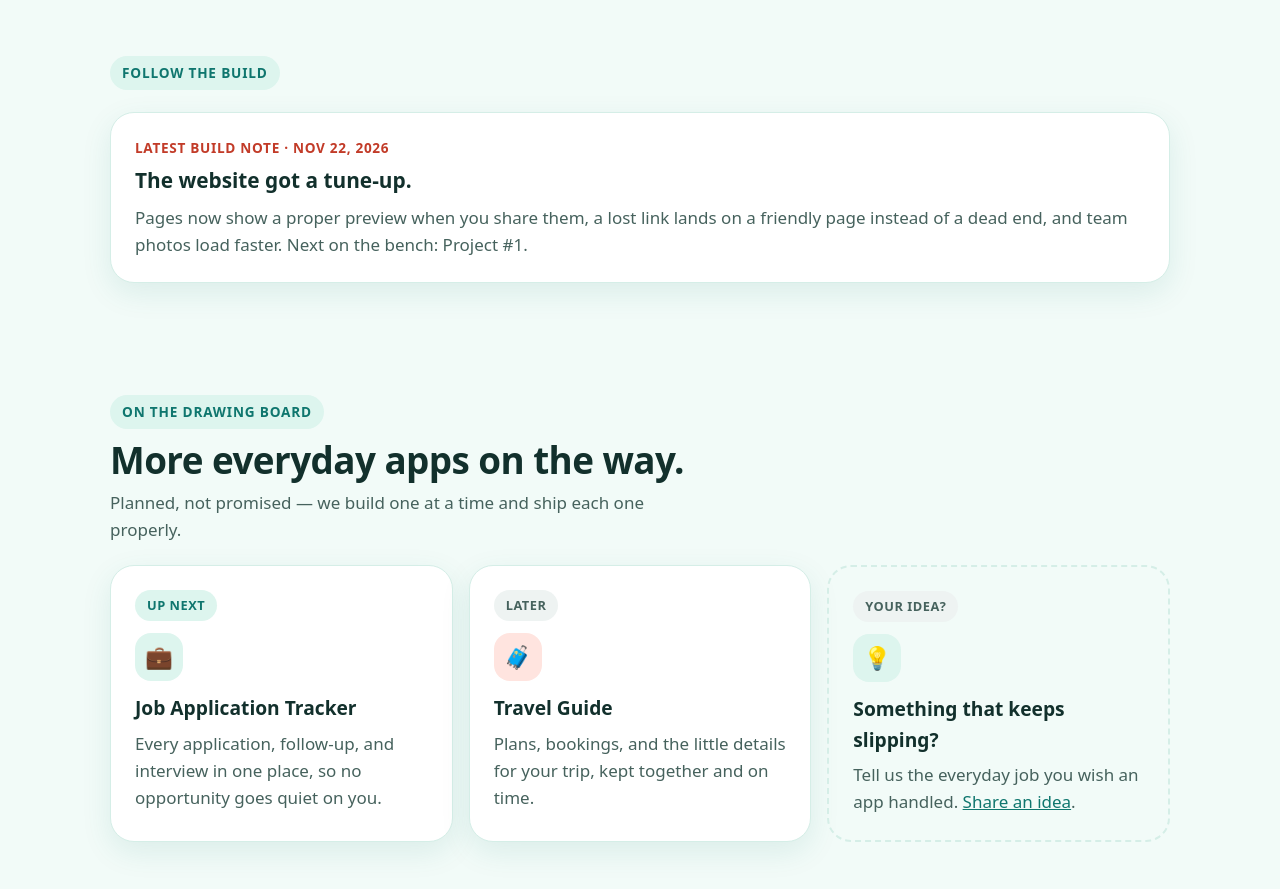
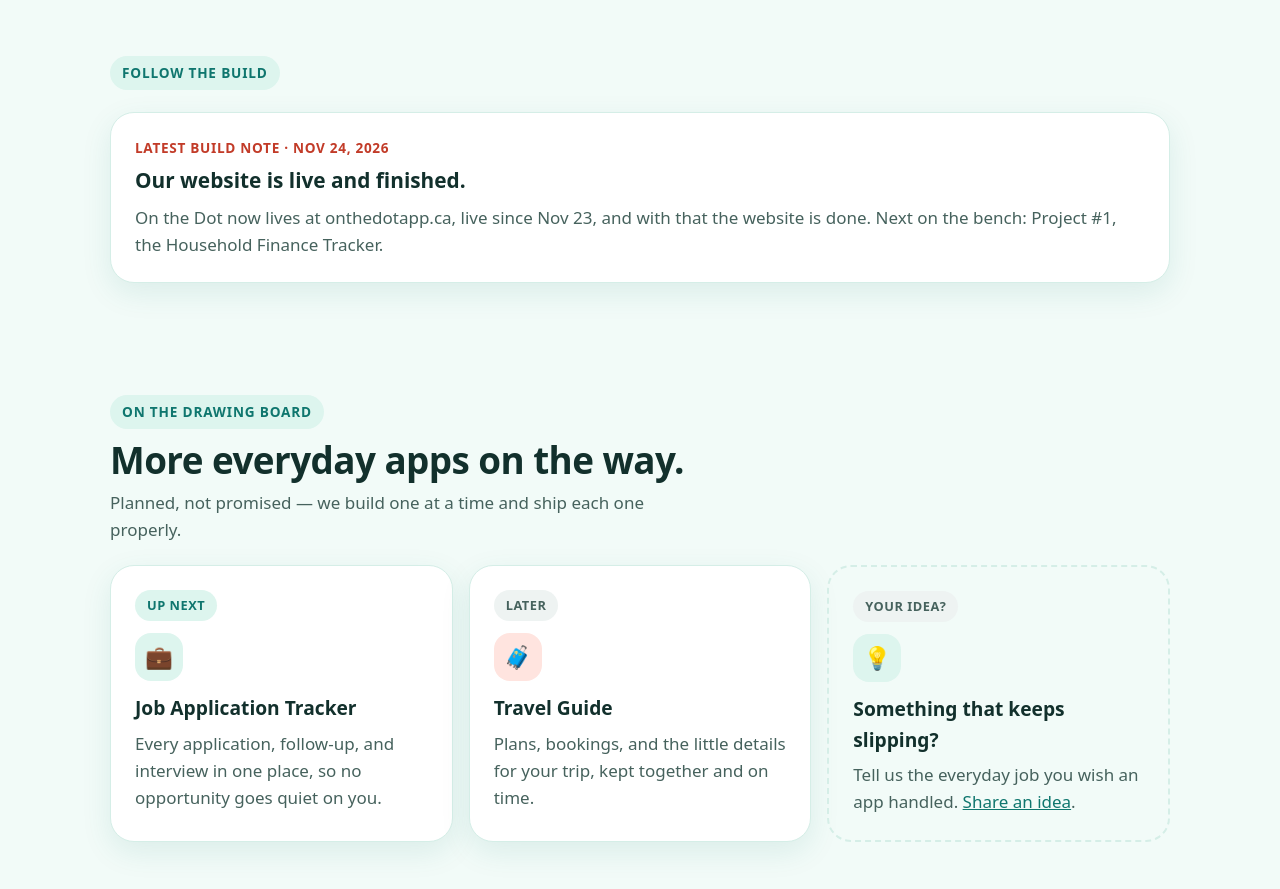
Before and after one commit to onthedotapp/onthedot-website, a plain HTML site: page projects/index.html in a window 1280 px wide. Shown: the part 1280-2169 px from the top of the page. Drawn offline with Linux system fonts and the light colour scheme.

Commit message:
TASK-009: Projects build note refreshed (site live + website phase done); Contact privacy line names cookieless analytics
Wednesday's Staff title left as Operator (item 3 HELD).

Co-Authored-By: Claude Opus 5.5 <noreply@anthropic.com>
Claude-Session: https://claude.ai/code/session_01WeSpHpENSje9t38pprovDB

```diff
--- a/projects/index.html
+++ b/projects/index.html
@@ -104,9 +104,9 @@
           <span class="eyebrow">Follow the build</span>
         </div>
         <article class="card build-note">
-          <time datetime="2026-11-22">Latest build note · Nov 22, 2026</time>
-          <h2>The website got a tune-up.</h2>
-          <p>Pages now show a proper preview when you share them, a lost link lands on a friendly page instead of a dead end, and team photos load faster. Next on the bench: Project #1.</p>
+          <time datetime="2026-11-24">Latest build note · Nov 24, 2026</time>
+          <h2>Our website is live and finished.</h2>
+          <p>On the Dot now lives at onthedotapp.ca, live since Nov 23, and with that the website is done. Next on the bench: Project #1, the Household Finance Tracker.</p>
         </article>
       </div>
     </section>
```
Also changed, not shown: contact/index.html (+1 -1 lines).
